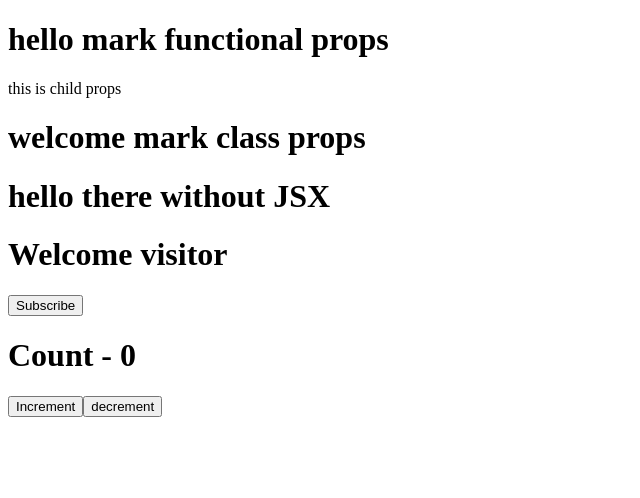
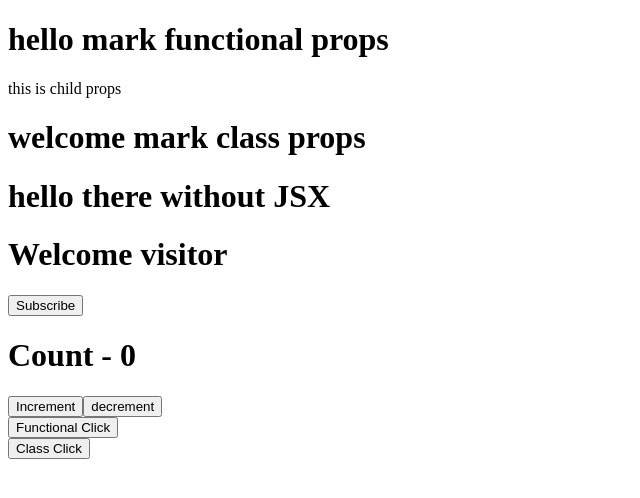
Before and after one commit to RoqayaMourad/exercise-react, a React (Create React App) app: page / in a window 1280 px wide. Shown: the top 498 px of the page, without its empty margins (0-640 px from the left). Built offline with nearby package versions, Linux system fonts and the light colour scheme.

Commit message:
event handling

```diff
--- a/src/App.js
+++ b/src/App.js
@@ -4,6 +4,8 @@ import Welcome from "./Components/Welcome";
 import Hello from "./Components/Hello";
 import Message from "./Components/Message";
 import Counter from "./Components/Counter";
+import FunctionalClick from "./Components/FunctionalClick";
+import ClassClick from "./Components/ClassClick";
 
 
 function App() {
@@ -16,6 +18,12 @@ function App() {
     <Hello />
     <Message />
     <Counter/>
+
+    <FunctionalClick/>
+
+    <ClassClick/>
+
+
     </div>
   );
 }
--- /dev/null
+++ b/src/Components/ClassClick.js
@@ -0,0 +1,19 @@
+import React, { Component } from 'react'
+
+class ClassClick extends Component {
+
+    clickHandler(){
+        console.log("button clicked on class component")
+    }
+
+
+    render() {
+        return (
+            <div>
+                <button onClick={this.clickHandler}> Class Click </button>
+            </div>
+        )
+    }
+}
+
+export default ClassClick
--- /dev/null
+++ b/src/Components/FunctionalClick.js
@@ -0,0 +1,16 @@
+import React from 'react'
+
+function FunctionalClick() {
+
+    function clickHandler (){
+       console.log("button clicked on functional component")
+    }
+
+    return (
+        <div>
+            <button onClick={clickHandler}> Functional Click</button>
+        </div>
+    )
+}
+
+export default FunctionalClick
```
